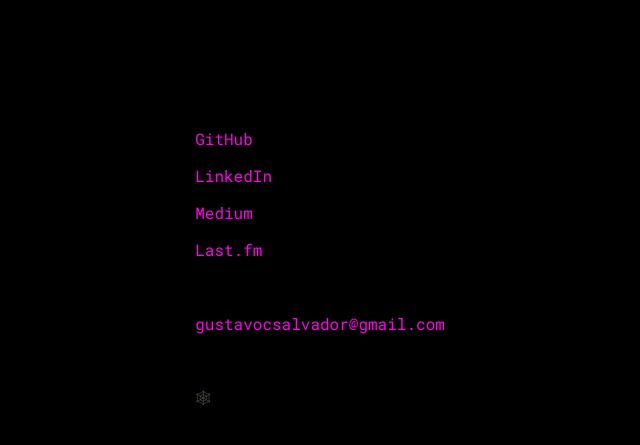
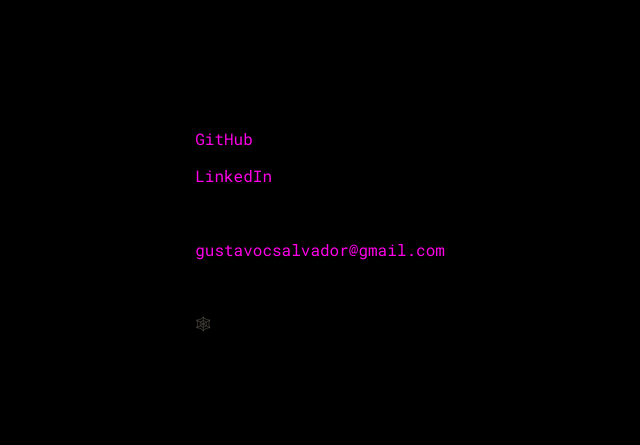
Before and after one commit to g1stavo/g1stavo.github.io, a Jekyll site: the page built from index.html, in a window 1280 px wide. Shown: the top 445 px of the page, without its empty margins (472-1112 px from the left). Built offline with Jekyll 4.4.1, drawn with Linux system fonts in a browser that asks for light colours; nearby versions of some CDN libraries.

Commit message:
feat: remove some links

```diff
--- a/_includes/content.html
+++ b/_includes/content.html
@@ -1,7 +1,5 @@
 <p></p><a href=https://github.com/g1stavo>GitHub</a></p>
 <p><a href=https://www.linkedin.com/in/gustavocsalvador>LinkedIn</a></p>
-<p><a href=https://medium.com/@g1stavo>Medium</a></p>
-<p><a href=https://www.last.fm/user/g666stavo>Last.fm</a></p>
 <br>
 <p><a href=mailto:gustavocsalvador@gmail.com>gustavocsalvador@gmail.com</a></p>
 <br>
```
Also changed, not shown: 1 other file.
